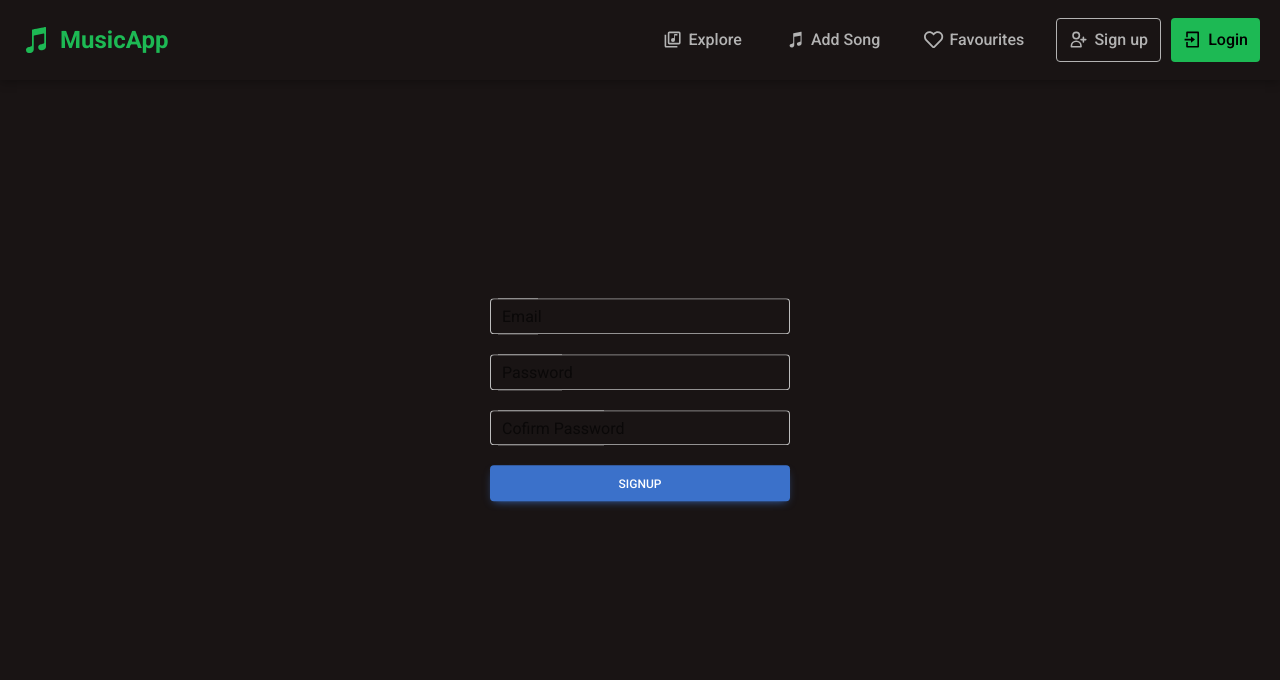
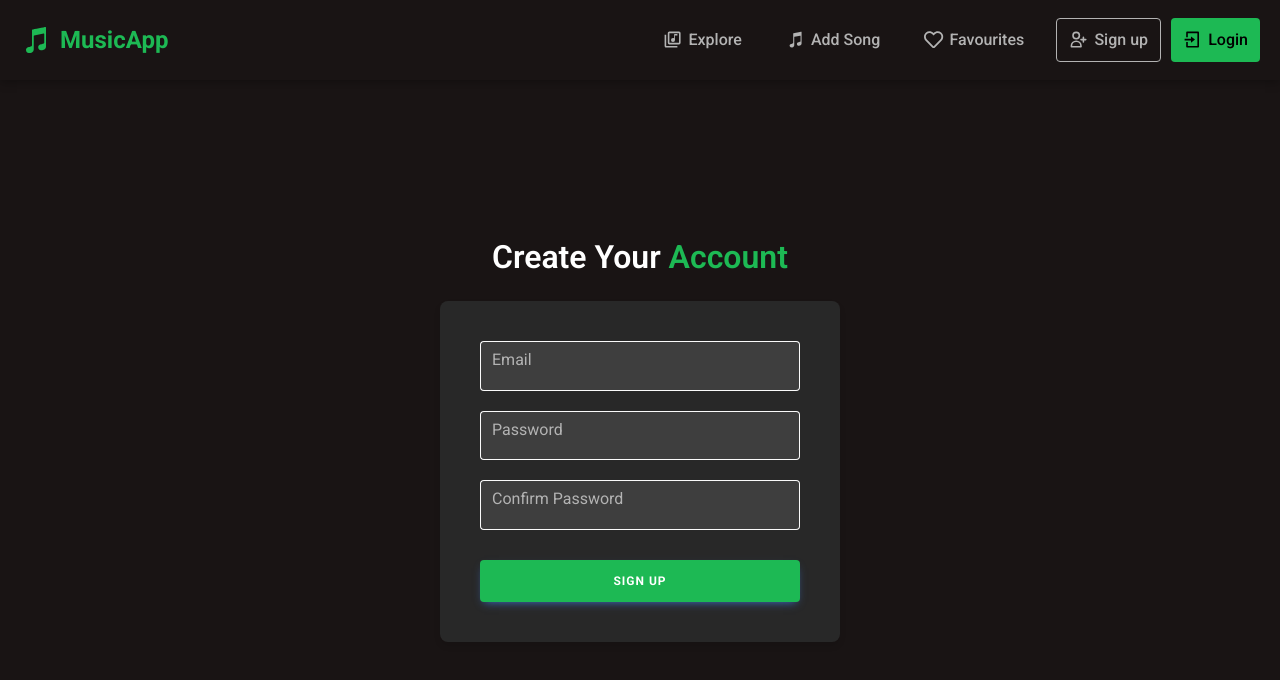
Before and after one commit to KristiyanHristov04/ReactMusicApp, a React (Vite) app: page /signup in a window 1280 px wide. Shown: the top 680 px of the page. Built offline with nearby package versions, Linux system fonts and the light colour scheme; no server answers.

Commit message:
Styled SignUp and Login components as well

```diff
--- a/src/add-song/AddSong.module.css
+++ b/src/add-song/AddSong.module.css
@@ -52,18 +52,18 @@
 }
 
 .form button {
-    background-color: #1DB954 !important;
-    border: none !important;
-    padding: 12px 24px !important;
-    font-weight: bold !important;
-    text-transform: uppercase !important;
-    letter-spacing: 1px !important;
-    margin-top: 10px !important;
-    width: 100% !important;
+    background-color: #1DB954;
+    border: none;
+    padding: 12px 24px;
+    font-weight: bold;
+    text-transform: uppercase;
+    letter-spacing: 1px;
+    margin-top: 10px;
+    width: 100%;
 }
 
 .form button:hover {
-    background-color: #1ed760 !important;
+    background-color: #1ed760;
     transform: scale(1.02);
     transition: all 0.2s ease;
 }
--- a/src/login/Login.jsx
+++ b/src/login/Login.jsx
@@ -70,9 +70,10 @@ export default function Login() {
             <Navigation showSearchBar={false} />
             {!isLoading && !user.id && <>
                 <main className={styles["main"]}>
-                    <MDBContainer fluid>
+                    <div className={styles["form-container"]}>
+                        <h1 className={styles["title"]}>Welcome <span>Back</span></h1>
                         <form onSubmit={formik.handleSubmit} className={styles["form"]}>
-                            <div>
+                            <div className={styles["input-group"]}>
                                 <MDBInput
                                     label="Email"
                                     id="email"
@@ -81,11 +82,12 @@ export default function Login() {
                                     value={formik.values.email}
                                     onChange={formik.handleChange}
                                     onBlur={formik.handleBlur}
+                                    contrast
                                 />
                                 {formik.touched.email && formik.errors.email && <span className={styles["error"]}>{formik.errors.email}</span>}
                             </div>
 
-                            <div>
+                            <div className={styles["input-group"]}>
                                 <MDBInput
                                     label="Password"
                                     id="password"
@@ -94,13 +96,14 @@ export default function Login() {
                                     value={formik.values.password}
                                     onChange={formik.handleChange}
                                     onBlur={formik.handleBlur}
+                                    contrast
                                 />
                                 {formik.touched.password && formik.errors.password && <span className={styles["error"]}>{formik.errors.password}</span>}
                             </div>
 
                             <MDBBtn type="submit">Login</MDBBtn>
                         </form>
-                    </MDBContainer>
+                    </div>
                 </main>
             </>}
         </>
--- a/src/login/Login.module.css
+++ b/src/login/Login.module.css
@@ -1,26 +1,81 @@
 .main {
     display: flex;
-    flex-wrap: wrap;
-    gap: 30px;
-    padding: 30px;
     justify-content: center;
-    width: 100%;
-    margin: 0 auto;
+    align-items: center;
     min-height: calc(100vh - 80px);
     background-color: #191414;
+    padding: 20px;
+}
+
+.form-container {
+    width: 90%;
+    max-width: 400px;
+}
+
+.title {
+    color: white;
+    text-align: center;
+    margin-bottom: 25px;
+    font-size: 2rem;
+    font-weight: 600;
+    text-transform: capitalize;
+}
+
+.title span {
+    color: #1DB954;
 }
 
 .form {
+    background-color: #282828;
+    padding: 40px;
+    border-radius: 8px;
+    width: 100%;
     display: flex;
     flex-direction: column;
     gap: 20px;
-    position: absolute;
-    top: 50%;
-    left: 50%;
-    transform: translate(-50%, -50%);
-    width: 300px;
+    box-shadow: 0 4px 6px rgba(0, 0, 0, 0.1);
+}
+
+.form input {
+    background-color: #3E3E3E !important;
+    border: none !important;
+    color: white !important;
+    padding: 12px !important;
+    border-radius: 4px !important;
+    width: 100% !important;
+}
+
+.form label {
+    color: #B3B3B3 !important;
+    margin-bottom: 5px !important;
+}
+
+.form button {
+    background-color: #1DB954;
+    border: none;
+    padding: 12px 24px;
+    font-weight: bold;
+    text-transform: uppercase;
+    letter-spacing: 1px;
+    margin-top: 10px;
+    width: 100%;
+}
+
+.form button:hover {
+    background-color: #1ed760;
+    transform: scale(1.02);
+    transition: all 0.2s ease;
 }
 
 .error {
-    color: red;
+    color: #ff4444;
+    font-size: 0.8rem;
+    margin-top: 4px;
 }
+
+.input-group {
+    display: flex;
+    flex-direction: column;
+    gap: 5px;
+    width: 100%;
+}
--- a/src/sign-up/SignUp.jsx
+++ b/src/sign-up/SignUp.jsx
@@ -70,9 +70,10 @@ export default function SignUp() {
             <Navigation showSearchBar={false} />
             {!user.id && <>
                 <main className={styles["main"]}>
-                    <MDBContainer fluid>
+                    <div className={styles["form-container"]}>
+                        <h1 className={styles["title"]}>Create Your <span>Account</span></h1>
                         <form onSubmit={formik.handleSubmit} className={styles["form"]}>
-                            <div>
+                            <div className={styles["input-group"]}>
                                 <MDBInput
                                     label="Email"
                                     id="email"
@@ -81,11 +82,12 @@ export default function SignUp() {
                                     value={formik.values.email}
                                     onChange={formik.handleChange}
                                     onBlur={formik.handleBlur}
+                                    contrast
                                 />
                                 {formik.touched.email && formik.errors.email && <span className={styles["error"]}>{formik.errors.email}</span>}
                             </div>
 
-                            <div>
+                            <div className={styles["input-group"]}>
                                 <MDBInput
                                     label="Password"
                                     id="password"
@@ -94,26 +96,28 @@ export default function SignUp() {
                                     value={formik.values.password}
                                     onChange={formik.handleChange}
                                     onBlur={formik.handleBlur}
+                                    contrast
                                 />
                                 {formik.touched.password && formik.errors.password && <span className={styles["error"]}>{formik.errors.password}</span>}
                             </div>
 
-                            <div>
+                            <div className={styles["input-group"]}>
                                 <MDBInput
-                                    label="Cofirm Password"
+                                    label="Confirm Password"
                                     id="confirm-password"
                                     name="confirmPassword"
                                     type="password"
                                     value={formik.values.confirmPassword}
                                     onChange={formik.handleChange}
                                     onBlur={formik.handleBlur}
+                                    contrast
                                 />
                                 {formik.touched.confirmPassword && formik.errors.confirmPassword && <span className={styles["error"]}>{formik.errors.confirmPassword}</span>}
                             </div>
 
-                            <MDBBtn type="submit">SignUp</MDBBtn>
+                            <MDBBtn type="submit">Sign Up</MDBBtn>
                         </form>
-                    </MDBContainer>
+                    </div>
                 </main>
             </>}
 
--- a/src/sign-up/SignUp.module.css
+++ b/src/sign-up/SignUp.module.css
@@ -1,26 +1,81 @@
 .main {
     display: flex;
-    flex-wrap: wrap;
-    gap: 30px;
-    padding: 30px;
     justify-content: center;
-    width: 100%;
-    margin: 0 auto;
+    align-items: center;
     min-height: calc(100vh - 80px);
     background-color: #191414;
+    padding: 20px;
+}
+
+.form-container {
+    width: 90%;
+    max-width: 400px;
+}
+
+.title {
+    color: white;
+    text-align: center;
+    margin-bottom: 25px;
+    font-size: 2rem;
+    font-weight: 600;
+    text-transform: capitalize;
+}
+
+.title span {
+    color: #1DB954;
 }
 
 .form {
+    background-color: #282828;
+    padding: 40px;
+    border-radius: 8px;
+    width: 100%;
     display: flex;
     flex-direction: column;
     gap: 20px;
-    position: absolute;
-    top: 50%;
-    left: 50%;
-    transform: translate(-50%, -50%);
-    width: 300px;
+    box-shadow: 0 4px 6px rgba(0, 0, 0, 0.1);
+}
+
+.form input {
+    background-color: #3E3E3E !important;
+    border: none !important;
+    color: white !important;
+    padding: 12px !important;
+    border-radius: 4px !important;
+    width: 100% !important;
+}
+
+.form label {
+    color: #B3B3B3 !important;
+    margin-bottom: 5px !important;
+}
+
+.form button {
+    background-color: #1DB954;
+    border: none;
+    padding: 12px 24px;
+    font-weight: bold;
+    text-transform: uppercase;
+    letter-spacing: 1px;
+    margin-top: 10px;
+    width: 100%;
+}
+
+.form button:hover {
+    background-color: #1ed760;
+    transform: scale(1.02);
+    transition: all 0.2s ease;
 }
 
 .error {
-    color: red;
+    color: #ff4444;
+    font-size: 0.8rem;
+    margin-top: 4px;
 }
+
+.input-group {
+    display: flex;
+    flex-direction: column;
+    gap: 5px;
+    width: 100%;
+}
```
